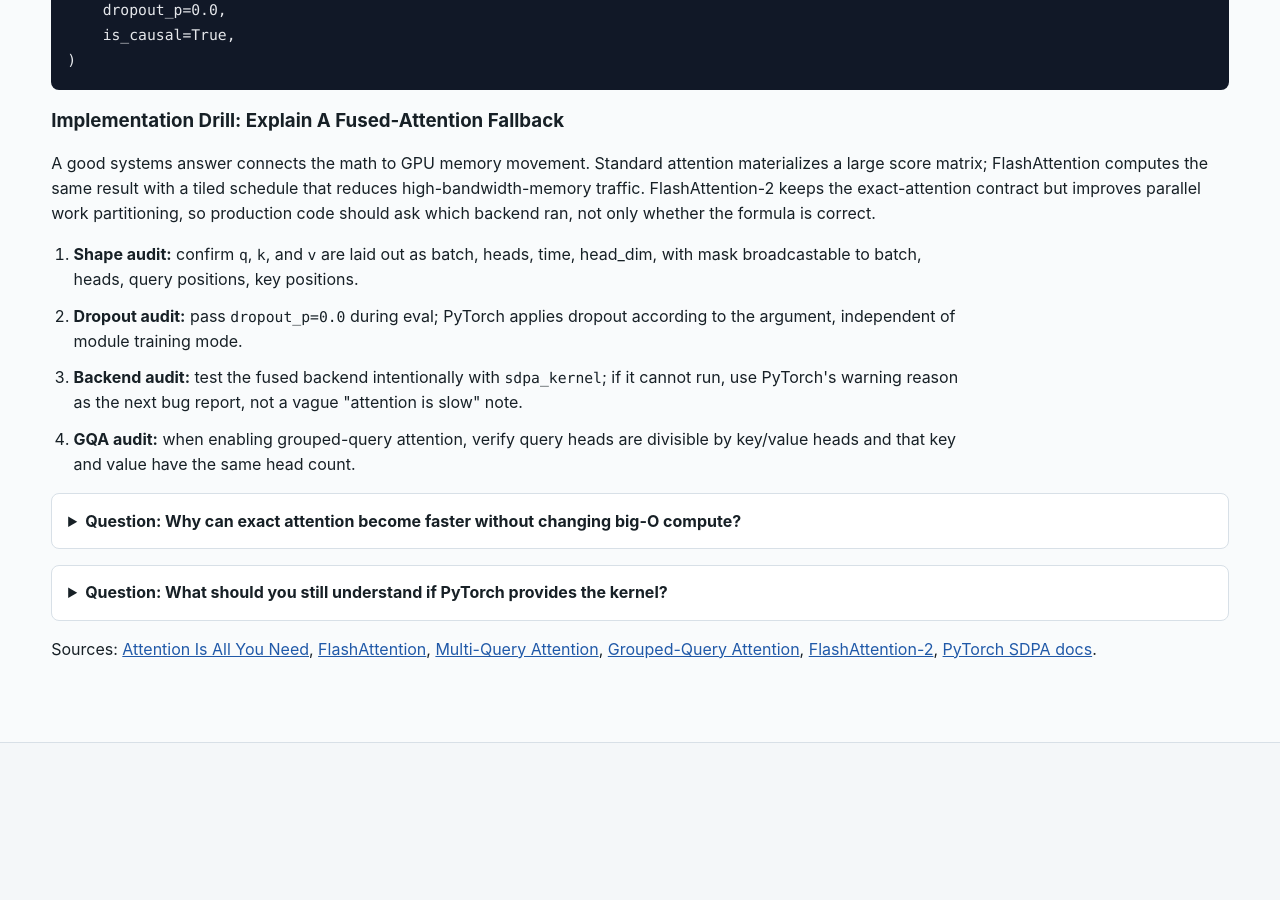
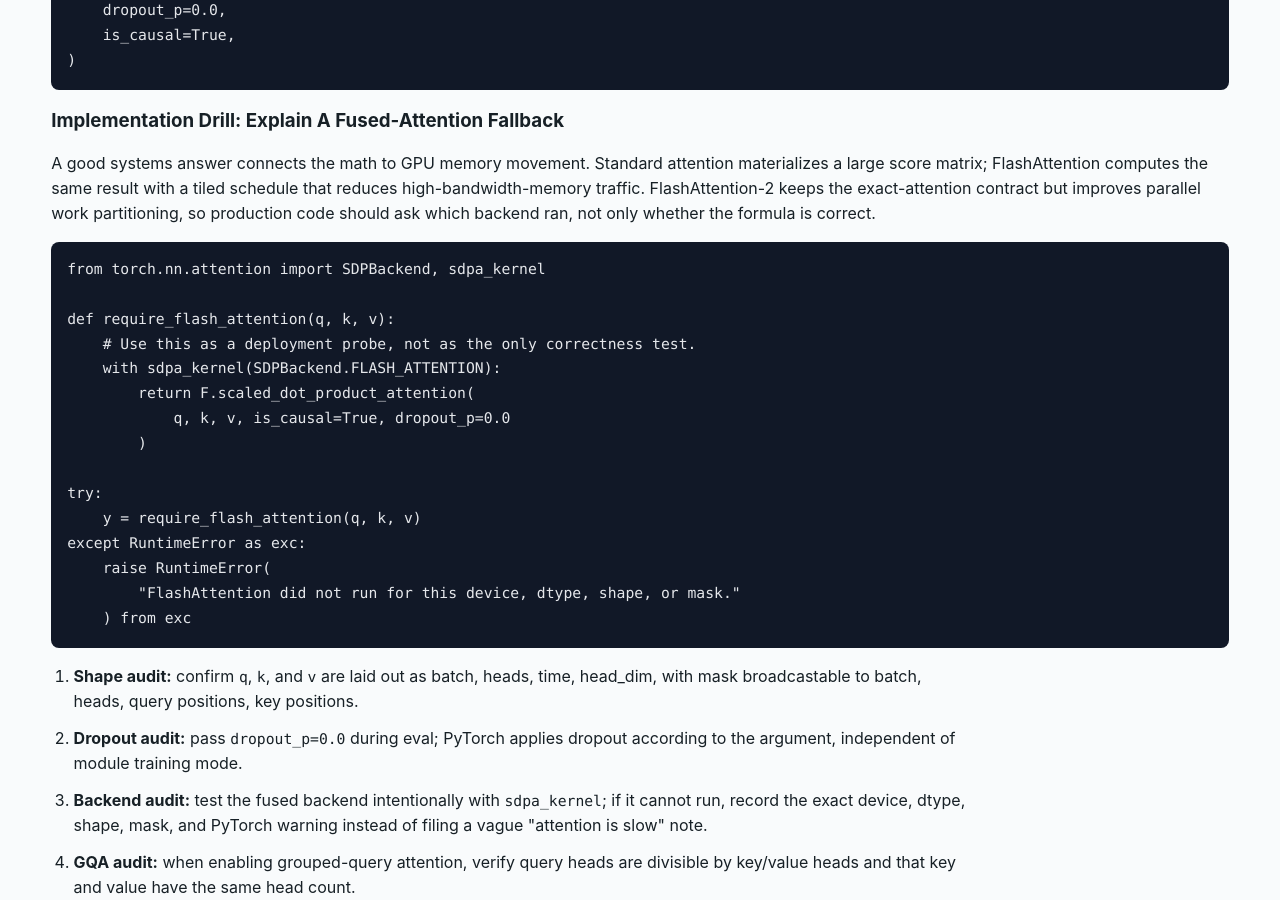
Before and after one commit to kennethli319/kennethli319.github.io, a Jekyll site: the page llm-ml-course/lessons/transformer-internals.html, which Jekyll copies as it is, in a window 1280 px wide and 900 px high, scrolled down 6007 px. Built offline with Jekyll 4.4.1, drawn with Linux system fonts in a browser that asks for light colours; before the commit the page ends 6750 px from its top, so only the background shows below that.

Commit message:
Sync fused attention backend probe

```diff
--- a/llm-ml-course/lessons/transformer-internals.html
+++ b/llm-ml-course/lessons/transformer-internals.html
@@ -257,10 +257,25 @@ y = F.scaled_dot_product_attention(
         parallel work partitioning, so production code should ask which backend
         ran, not only whether the formula is correct.
       </p>
+      <pre><code class="language-python">from torch.nn.attention import SDPBackend, sdpa_kernel
+
+def require_flash_attention(q, k, v):
+    # Use this as a deployment probe, not as the only correctness test.
+    with sdpa_kernel(SDPBackend.FLASH_ATTENTION):
+        return F.scaled_dot_product_attention(
+            q, k, v, is_causal=True, dropout_p=0.0
+        )
+
+try:
+    y = require_flash_attention(q, k, v)
+except RuntimeError as exc:
+    raise RuntimeError(
+        "FlashAttention did not run for this device, dtype, shape, or mask."
+    ) from exc</code></pre>
       <ol class="steps">
         <li><strong>Shape audit:</strong> confirm <code>q</code>, <code>k</code>, and <code>v</code> are laid out as batch, heads, time, head_dim, with mask broadcastable to batch, heads, query positions, key positions.</li>
         <li><strong>Dropout audit:</strong> pass <code>dropout_p=0.0</code> during eval; PyTorch applies dropout according to the argument, independent of module training mode.</li>
-        <li><strong>Backend audit:</strong> test the fused backend intentionally with <code>sdpa_kernel</code>; if it cannot run, use PyTorch's warning reason as the next bug report, not a vague "attention is slow" note.</li>
+        <li><strong>Backend audit:</strong> test the fused backend intentionally with <code>sdpa_kernel</code>; if it cannot run, record the exact device, dtype, shape, mask, and PyTorch warning instead of filing a vague "attention is slow" note.</li>
         <li><strong>GQA audit:</strong> when enabling grouped-query attention, verify query heads are divisible by key/value heads and that key and value have the same head count.</li>
       </ol>
       <details class="qa">
```
